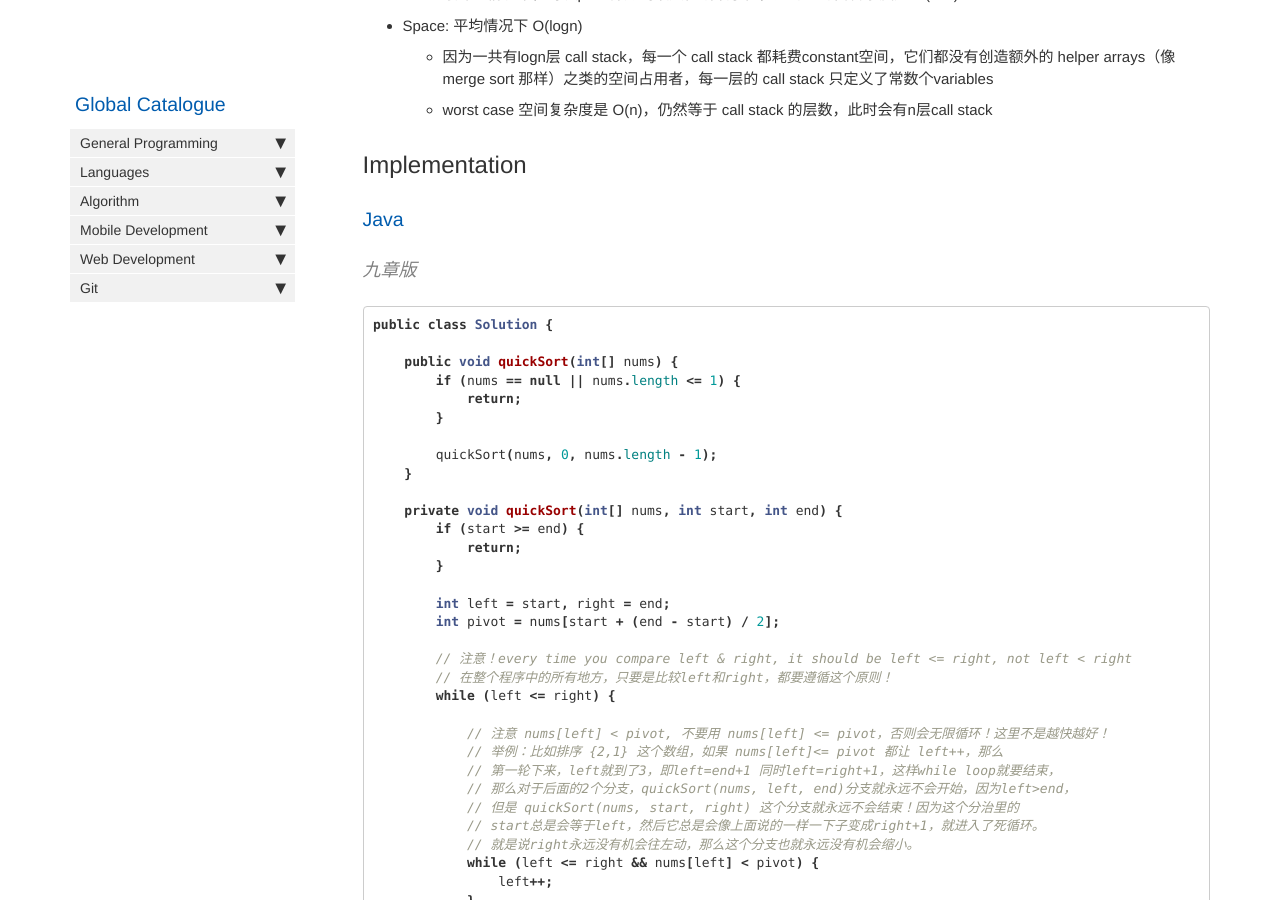
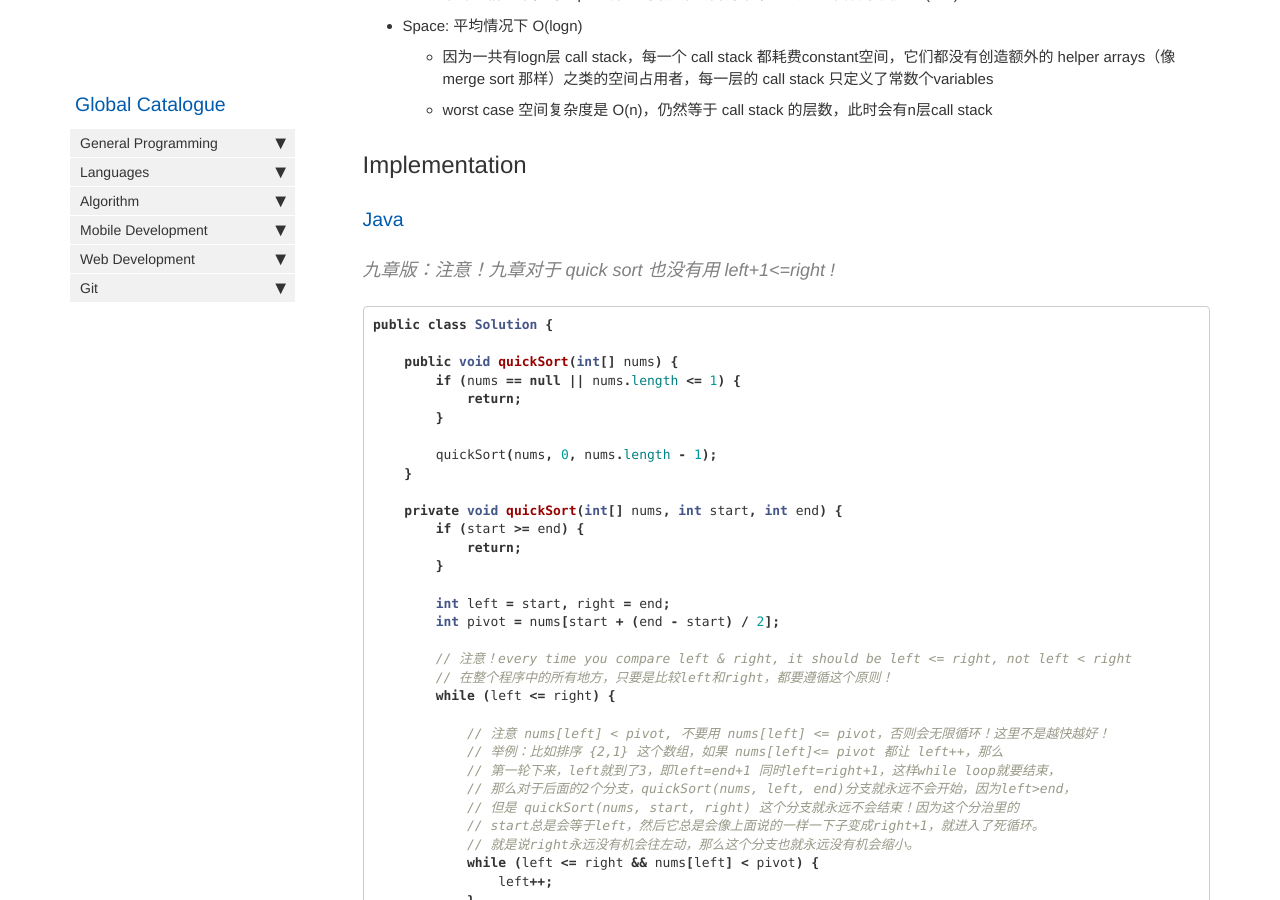
Before and after one commit to HungryOrc/hungryorc.github.io, a Jekyll site: the page built from pages/algorithm/algorithm_quick_sort.md, in a window 1280 px wide and 900 px high, scrolled down 396 px. Built offline with Jekyll 4.4.1, drawn with Linux system fonts in a browser that asks for light colours; nearby versions of some CDN libraries; comment, search, counter and statistics services are not loaded.

Commit message:
Update algorithm_quick_sort.md

````diff
--- a/pages/algorithm/algorithm_quick_sort.md
+++ b/pages/algorithm/algorithm_quick_sort.md
@@ -22,7 +22,7 @@ toc: false
 ## Implementation
 
 ### Java
-#### 九章版
+#### 九章版：注意！九章对于 quick sort 也没有用 left+1<=right !
 ```java
 public class Solution {
 
````
